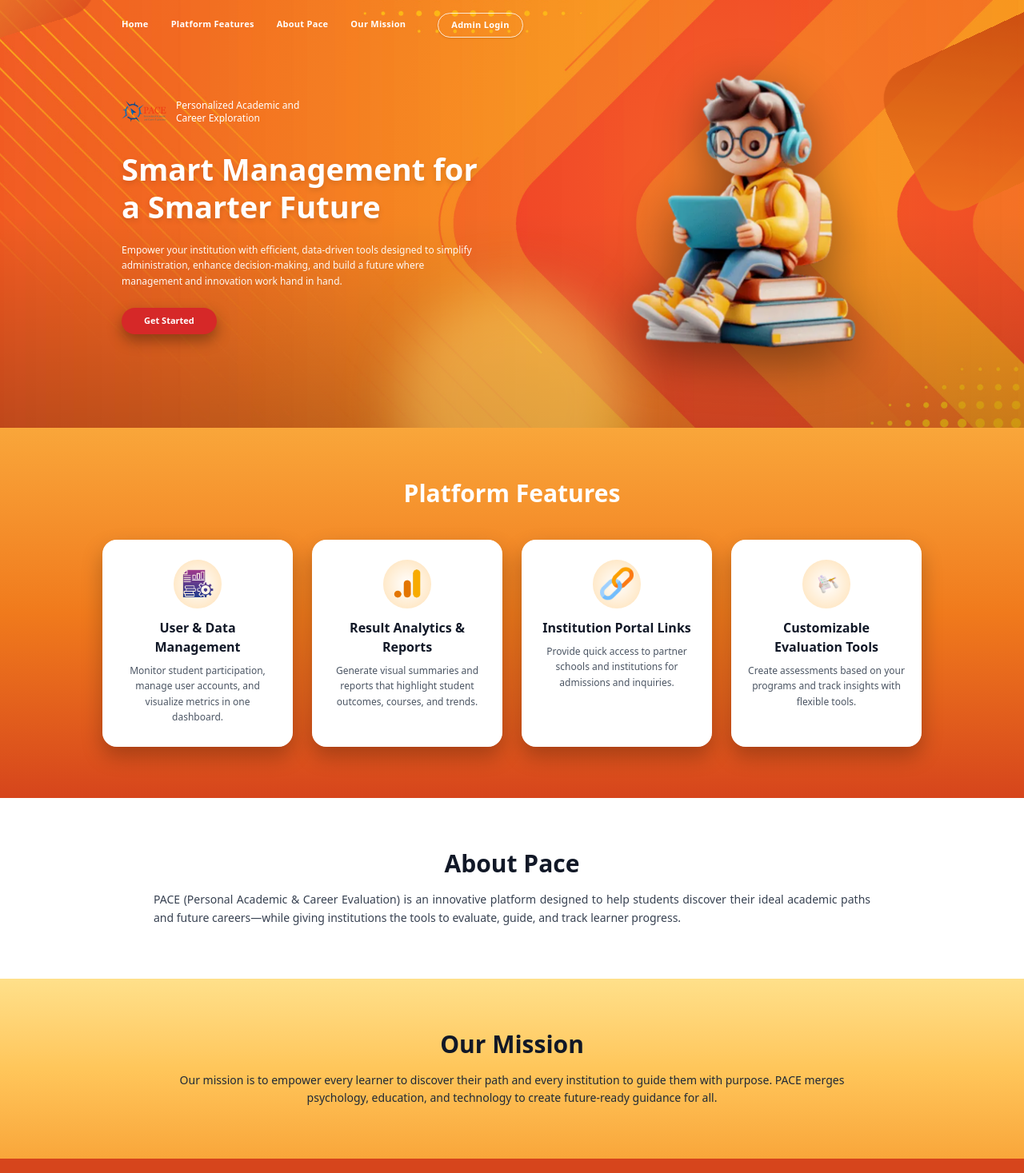
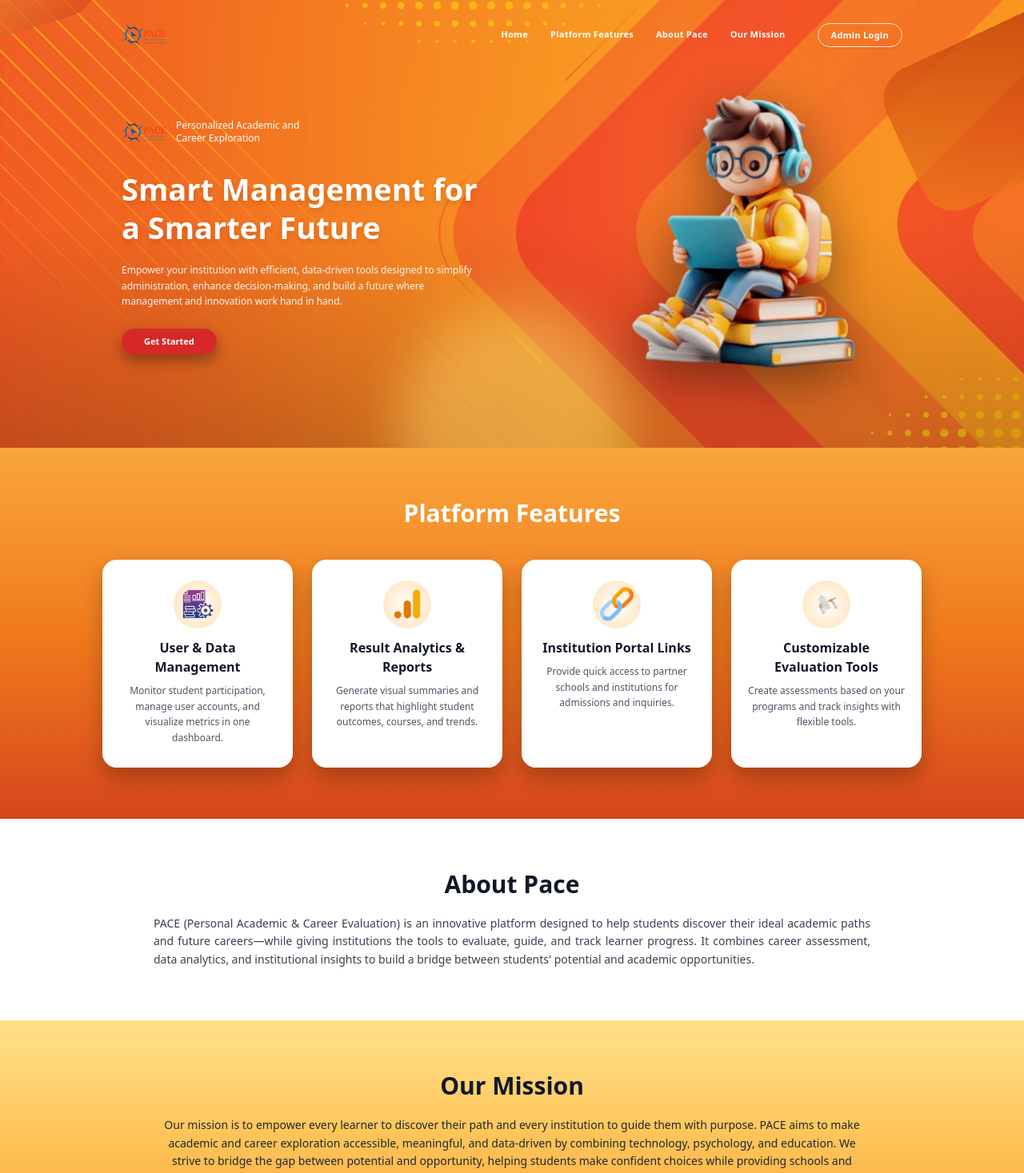
Before and after one commit to MarkDenver01/pace_app, a React (Vite) app: page / in a window 1280 px wide. Shown: the top 1467 px of the page at 80% size. Built offline with nearby package versions, Linux system fonts and the light colour scheme.

Commit message:
update logo

```diff
--- a/src/page/landing_page/LandingPage.tsx
+++ b/src/page/landing_page/LandingPage.tsx
@@ -9,7 +9,6 @@ import IconUserData from "../../assets/pace/icon_user_data.png";
 import IconAnalytics from "../../assets/pace/icon_analytics.png";
 import IconLinks from "../../assets/pace/icon_links.png";
 import IconEvaluation from "../../assets/pace/icon_evaluation.png";
-
 import HeroBg from "../../assets/app-bg.jpg";
 
 const PaceLandingPage: FC = () => {
@@ -26,12 +25,13 @@ const PaceLandingPage: FC = () => {
     if (el) el.scrollIntoView({ behavior: "smooth", block: "start" });
   };
 
-  // HERO – mouse-based parallax
+  // HERO – mouse-based parallax (student illustration)
   const handleHeroMouseMove = (e: MouseEvent<HTMLElement>) => {
     const rect = e.currentTarget.getBoundingClientRect();
     const relX = (e.clientX - (rect.left + rect.width / 2)) / rect.width;
     const relY = (e.clientY - (rect.top + rect.height / 2)) / rect.height;
 
+    // clamp para hindi OA
     const x = Math.max(-0.5, Math.min(0.5, relX));
     const y = Math.max(-0.4, Math.min(0.4, relY));
 
@@ -42,21 +42,23 @@ const PaceLandingPage: FC = () => {
     setParallax({ x: 0, y: 0 });
   };
 
-  // BACKGROUND – medium parallax
+  // BACKGROUND – subtle/medium parallax
   const handleBgMove = (e: MouseEvent<HTMLElement>) => {
     const rect = e.currentTarget.getBoundingClientRect();
     const relX = (e.clientX - (rect.left + rect.width / 2)) / rect.width;
     const relY = (e.clientY - (rect.top + rect.height / 2)) / rect.height;
 
     setBgParallax({
-      x: relX * 10,
+      x: relX * 10, // medium effect
       y: relY * 10,
     });
   };
 
-  const handleBgLeave = () => setBgParallax({ x: 0, y: 0 });
+  const handleBgLeave = () => {
+    setBgParallax({ x: 0, y: 0 });
+  };
 
-  // Scroll reveal animation
+  // Scroll reveal (once per element)
   useEffect(() => {
     const animated = document.querySelectorAll<HTMLElement>("[data-animate]");
 
@@ -127,37 +129,51 @@ const PaceLandingPage: FC = () => {
           transition: "background-position 0.1s linear",
         }}
       >
-        {/* Gradient layers */}
-        <div className="pointer-events-none absolute inset-0 bg-gradient-to-b from-transparent via-transparent to-[#00000035]" />
+        {/* Darken bottom a bit for readability */}
+        <div className="pointer-events-none absolute inset-0 bg-gradient-to-b from-transparent via-transparent to-[#00000030]" />
+
+        {/* Orange bloom light similar to design */}
         <div className="pointer-events-none absolute inset-0 bg-[radial-gradient(circle_at_70%_40%,rgba(255,180,50,0.35),transparent_70%)]" />
+
+        {/* Extra subtle diagonal highlight */}
         <div className="pointer-events-none absolute inset-0 bg-[linear-gradient(135deg,rgba(255,255,255,0.06)_0%,transparent_18%,transparent_100%)] opacity-20" />
 
-        {/* Shapes */}
+        {/* Background shapes + glow on top of bg */}
         <div className="pointer-events-none absolute inset-0 overflow-hidden">
           <div className="hero-shape hero-shape-left bg-gradient-to-br from-[#F9A63A] to-[#D6451C]" />
           <div className="hero-shape hero-shape-right bg-gradient-to-tr from-[#F07A1C] to-[#B92E09]" />
           <div className="hero-glow" style={heroGlowStyle} />
         </div>
 
-        {/* NAVBAR – LEFT ALIGNED, NO LOGO */}
-<header className="relative z-20 mx-auto flex w-full max-w-5xl items-center justify-start px-4 py-3 md:px-6 md:py-4">
-  <nav className="flex items-center gap-7 text-[11px] font-semibold tracking-wide">
-    <button onClick={() => scrollToSection("home")} className="nav-link">
+        {/* NAVBAR */}
+        <header className="relative z-20 mx-auto flex w-full max-w-5xl items-center justify-between px-4 py-3 md:px-6 md:py-4">
+          <img src={PaceLogo} alt="PACE Logo" className="h-12 w-auto md:h-14" />
+
+          <nav className="hidden items-center gap-7 text-[11px] font-semibold tracking-wide md:flex">
+            <button
+              onClick={() => scrollToSection("home")}
+              className="nav-link"
+            >
               Home
             </button>
-
-    <button onClick={() => scrollToSection("features")} className="nav-link">
+            <button
+              onClick={() => scrollToSection("features")}
+              className="nav-link"
+            >
               Platform Features
             </button>
-
-    <button onClick={() => scrollToSection("about")} className="nav-link">
+            <button
+              onClick={() => scrollToSection("about")}
+              className="nav-link"
+            >
               About Pace
             </button>
-
-    <button onClick={() => scrollToSection("mission")} className="nav-link">
+            <button
+              onClick={() => scrollToSection("mission")}
+              className="nav-link"
+            >
               Our Mission
             </button>
-
             <button
               onClick={() => navigate("/login")}
               className="ml-3 rounded-full border border-white/80 px-4 py-1.5 text-[11px] font-semibold shadow-sm transition hover:bg-white hover:text-[#B92E09]"
@@ -167,7 +183,6 @@ const PaceLandingPage: FC = () => {
           </nav>
         </header>
 
-
         {/* HERO CONTENT */}
         <div
           className="relative z-20 mx-auto flex w-full max-w-5xl flex-col items-center gap-8 px-4 pb-16 pt-3 md:flex-row md:items-center md:justify-between md:px-6 md:pb-20"
@@ -175,7 +190,10 @@ const PaceLandingPage: FC = () => {
           onMouseLeave={handleHeroMouseLeave}
         >
           {/* Left text block */}
-          <div className="max-w-md space-y-4 md:space-y-5" data-animate="fade-right">
+          <div
+            className="max-w-md space-y-4 md:space-y-5"
+            data-animate="fade-right"
+          >
             <div className="flex items-center gap-3">
               <img src={PaceLogo} alt="PACE Logo" className="h-14 w-auto" />
               <p className="max-w-[180px] text-[11px] md:text-xs">
@@ -190,9 +208,9 @@ const PaceLandingPage: FC = () => {
             </h1>
 
             <p className="text-[11px] leading-relaxed opacity-95 md:text-xs">
-              Empower your institution with efficient, data-driven tools designed to simplify
-              administration, enhance decision-making, and build a future where management and
-              innovation work hand in hand.
+              Empower your institution with efficient, data-driven tools
+              designed to simplify administration, enhance decision-making, and
+              build a future where management and innovation work hand in hand.
             </p>
 
             <button
@@ -205,18 +223,28 @@ const PaceLandingPage: FC = () => {
 
           {/* Right hero illustration */}
           <div className="hero-image-wrapper" data-animate="fade-left">
-            <img src={HeroStudent} alt="Student" className="hero-image" style={heroImageStyle} />
+            <img
+              src={HeroStudent}
+              alt="Student"
+              className="hero-image"
+              style={heroImageStyle}
+            />
           </div>
         </div>
       </section>
 
-      {/* ================= FEATURES ================= */}
+      {/* ================= PLATFORM FEATURES ================= */}
       <section
         id="features"
         className="bg-gradient-to-b from-[#F9A63A] via-[#F07A1C] to-[#D6451C] px-4 py-14 md:px-6 md:py-16"
       >
-        <div className="mx-auto max-w-5xl text-center text-white" data-animate="fade-up">
-          <h2 className="text-2xl font-extrabold md:text-3xl">Platform Features</h2>
+        <div
+          className="mx-auto max-w-5xl text-center text-white"
+          data-animate="fade-up"
+        >
+          <h2 className="text-2xl font-extrabold md:text-3xl">
+            Platform Features
+          </h2>
         </div>
 
         <div className="mx-auto mt-8 grid w-full max-w-5xl grid-cols-1 gap-6 md:mt-10 md:grid-cols-2 lg:grid-cols-4">
@@ -228,9 +256,15 @@ const PaceLandingPage: FC = () => {
               style={{ transitionDelay: `${index * 80}ms` }}
             >
               <div className="feature-icon-wrapper">
-                <img src={card.icon} alt={card.title} className="feature-icon" />
+                <img
+                  src={card.icon}
+                  alt={card.title}
+                  className="feature-icon"
+                />
               </div>
-              <h3 className="mt-3 text-sm font-bold md:text-base">{card.title}</h3>
+              <h3 className="mt-3 text-sm font-bold md:text-base">
+                {card.title}
+              </h3>
               <p className="mt-2 text-[11px] leading-relaxed text-gray-600 md:text-xs">
                 {card.desc}
               </p>
@@ -239,31 +273,44 @@ const PaceLandingPage: FC = () => {
         </div>
       </section>
 
-      {/* ================= ABOUT ================= */}
-      <section id="about" className="bg-white px-4 py-14 md:px-6 md:py-16">
+      {/* ================= ABOUT PACE ================= */}
+      <section
+        id="about"
+        className="bg-white px-4 py-14 md:px-6 md:py-16"
+      >
         <div className="mx-auto max-w-4xl" data-animate="fade-up">
           <h2 className="text-center text-2xl font-extrabold text-gray-900 md:text-3xl">
             About Pace
           </h2>
-          <p className="mt-4 text-justify text-[11px] leading-relaxed text-gray-700 md:text-sm">
-            PACE (Personal Academic & Career Evaluation) is an innovative platform designed to help
-            students discover their ideal academic paths and future careers—while giving institutions
-            the tools to evaluate, guide, and track learner progress.
+          <p className="mt-4 text-justify text-[11px] leading-relaxed text-gray-700 md:mt-5 md:text-sm">
+            PACE (Personal Academic &amp; Career Evaluation) is an innovative
+            platform designed to help students discover their ideal academic
+            paths and future careers—while giving institutions the tools to
+            evaluate, guide, and track learner progress. It combines career
+            assessment, data analytics, and institutional insights to build a
+            bridge between students&apos; potential and academic opportunities.
           </p>
         </div>
       </section>
 
-      {/* ================= MISSION ================= */}
+      {/* ================= OUR MISSION ================= */}
       <section
         id="mission"
         className="bg-gradient-to-b from-[#FFE08A] via-[#FFC65A] to-[#F9A63A] px-4 py-14 md:px-6 md:py-16"
       >
         <div className="mx-auto max-w-4xl text-center" data-animate="fade-up">
-          <h2 className="text-2xl font-extrabold text-gray-900 md:text-3xl">Our Mission</h2>
-          <p className="mt-4 text-[11px] leading-relaxed text-gray-800 md:text-sm">
-            Our mission is to empower every learner to discover their path and every institution to
-            guide them with purpose. PACE merges psychology, education, and technology to create
-            future-ready guidance for all.
+          <h2 className="text-2xl font-extrabold text-gray-900 md:text-3xl">
+            Our Mission
+          </h2>
+          <p className="mt-4 text-[11px] leading-relaxed text-gray-800 md:mt-5 md:text-sm">
+            Our mission is to empower every learner to discover their path and
+            every institution to guide them with purpose. PACE aims to make
+            academic and career exploration accessible, meaningful, and
+            data-driven by combining technology, psychology, and education. We
+            strive to bridge the gap between potential and opportunity, helping
+            students make confident choices while providing schools and
+            administrators the tools to support informed, impactful guidance for
+            a smarter future.
           </p>
         </div>
       </section>
@@ -271,7 +318,9 @@ const PaceLandingPage: FC = () => {
       {/* ================= FOOTER ================= */}
       <footer className="bg-[#D6451C] py-6 text-center text-xs text-white md:text-sm">
         <p className="font-semibold">PACE - Your Choice, Your Future</p>
-        <p className="mt-1 opacity-90">© 2025 PACE System. All rights reserved.</p>
+        <p className="mt-1 opacity-90">
+          © 2025 PACE System. All rights reserved.
+        </p>
       </footer>
     </div>
   );
```
Lines whose indentation alone changed are shown as unchanged.
